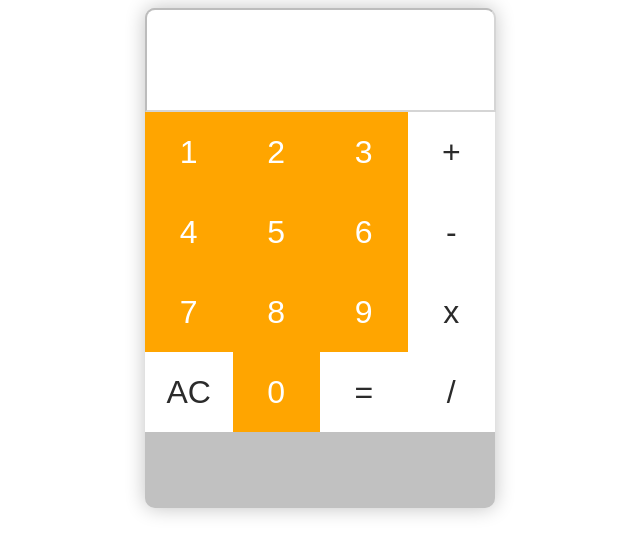
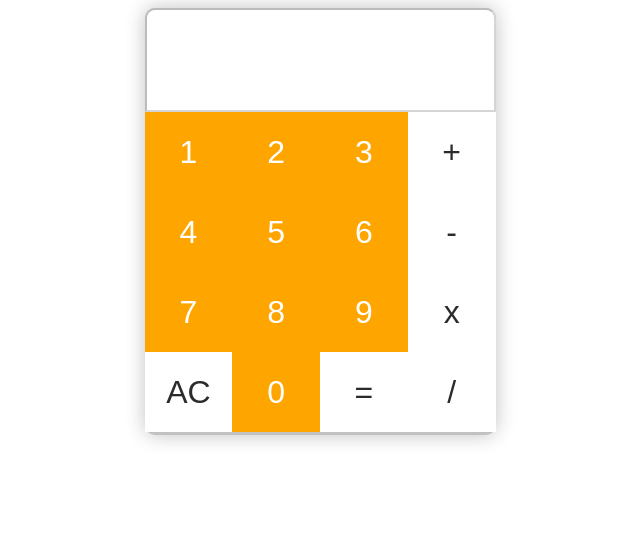
Before and after one commit to MrRayyanBorg/SQA_Assignment_2_Calculator, a plain HTML site: page index.html in a window 1280 px wide. Shown: the whole page, without its empty margins (328-968 px from the left). Drawn offline with Linux system fonts and the light colour scheme.

Commit message:
small style.css improvement for calculator background

```diff
--- a/style.css
+++ b/style.css
@@ -4,8 +4,8 @@ html, body {
 }
 /* general styling for the calculator */
 .calculator {
-    width: 350px;
-    height: 500px;
+    width: 351px;
+    height: 427px;
     margin: auto;
     border-radius: 10px;
     background-color: #c1c1c1;
```
